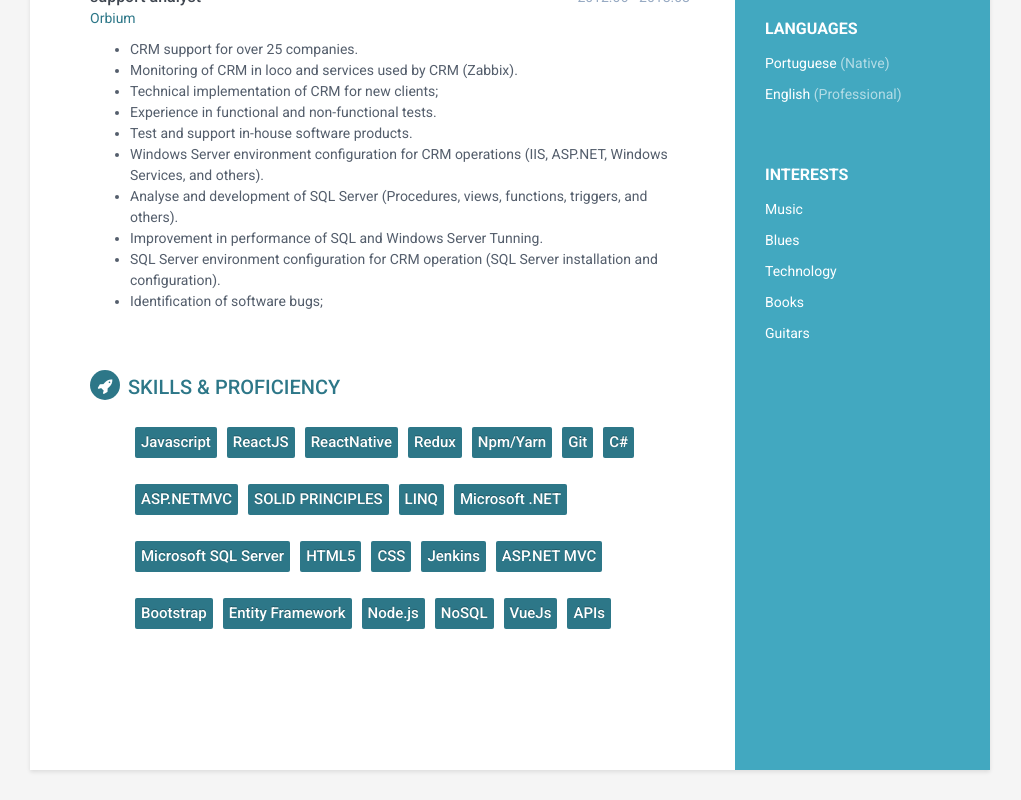
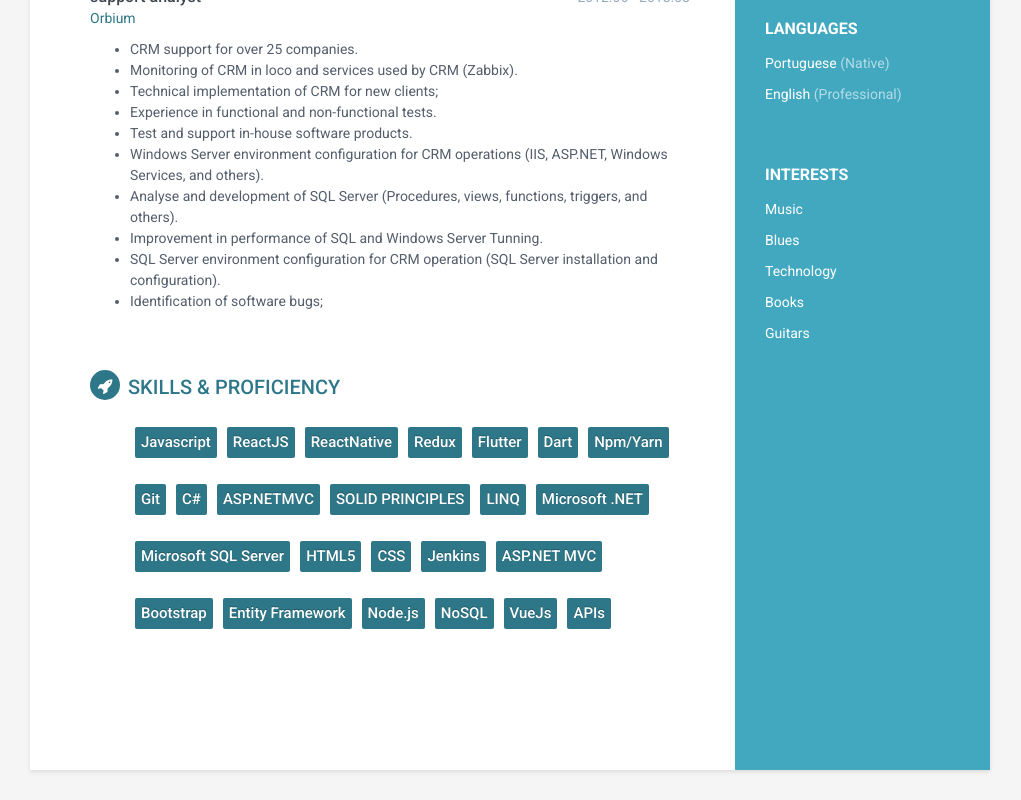
Before and after one commit to CaioRagazzi/cv, a React app: page / in a window 1280 px wide. Shown: the part 909-1709 px from the top of the page, without its empty margins (130-1151 px from the left). Built offline with nearby package versions, Linux system fonts and the light colour scheme.

Commit message:
ajuste tags

```diff
--- a/src/data/tags.js
+++ b/src/data/tags.js
@@ -6,6 +6,8 @@ export const tags = {
     'ReactJS',
     'ReactNative',
     'Redux',
+    'Flutter',
+    'Dart',
     'Npm/Yarn',
     'Git',
     'C#',
```
